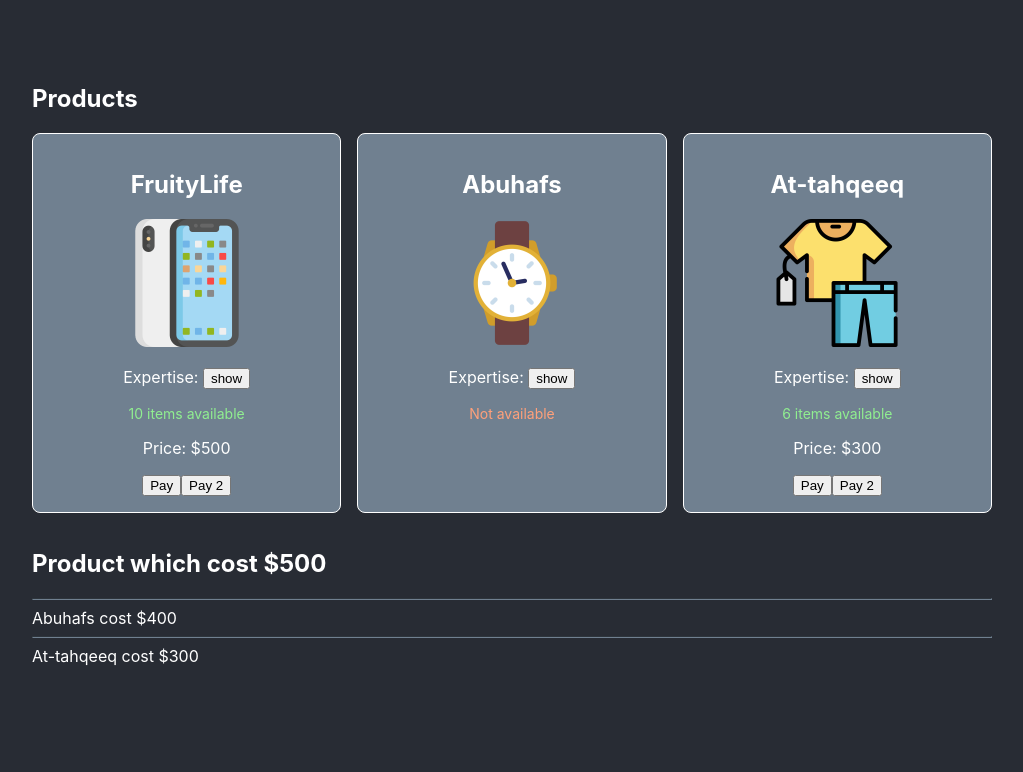
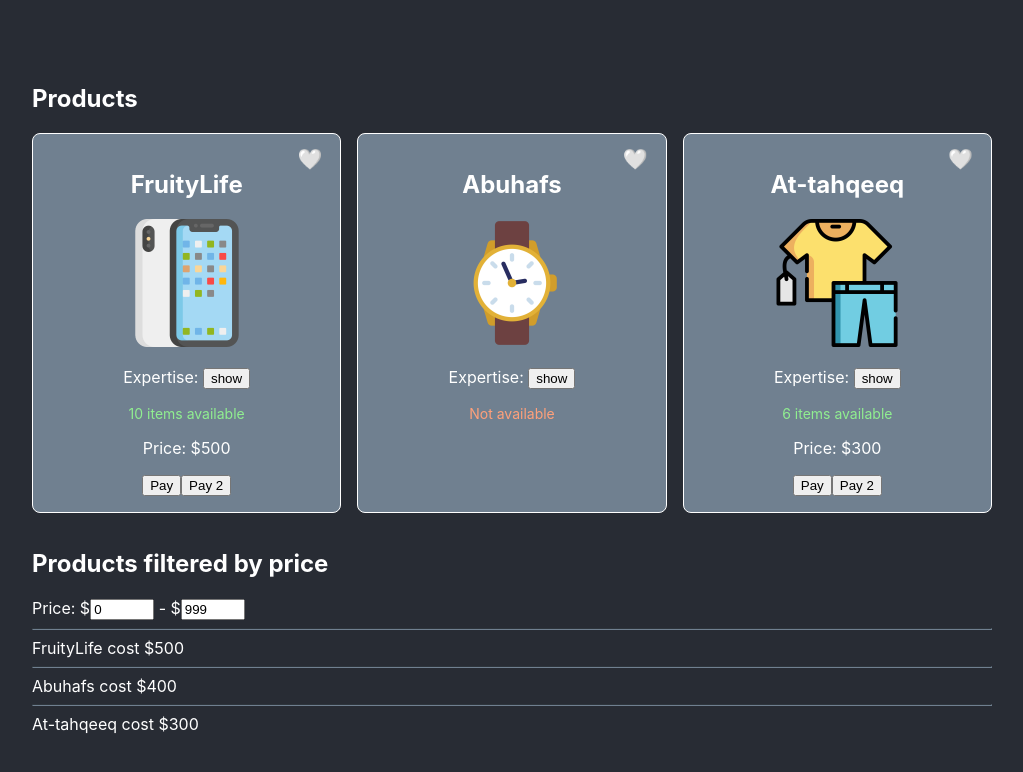
Before and after one commit to Abdulfattah04/first-react, a React (Create React App) app: page / in a window 1280 px wide. Shown: the top 772 px of the page, without its empty margins (128-1151 px from the left). Built offline with nearby package versions, Linux system fonts and the light colour scheme.

Commit message:
Add/Deleting items in Array State

```diff
--- a/src/App.js
+++ b/src/App.js
@@ -1,5 +1,7 @@
+import { useState } from 'react';
 import { Fragment } from 'react/jsx-runtime';
 import style from './App.module.css';
+import { ProductFilter } from './components/ProductFilter';
 import { ProductList } from './components/ProductList';
 import { ProductCard } from './components/ProductCard';
 
@@ -7,6 +9,7 @@ import { ProductCard } from './components/ProductCard';
 function App() {
   const  products = [
   {
+    id: 1,
     imageSrc: 'images/iphone.png',
     title: 'FruityLife',
     specification: [
@@ -19,6 +22,7 @@ function App() {
     price: 500
   },
   {
+    id: 2,
     imageSrc: 'images/wrist-watch.png',
     title: 'Abuhafs',
     specification: [
@@ -31,6 +35,7 @@ function App() {
     price: 400
   },
   {
+    id: 3,
     imageSrc: 'images/clothes.png',
     title: 'At-tahqeeq',
     specification: [
@@ -43,9 +48,37 @@ function App() {
     price: 300
   },
 ];
+const [filters, setFilters] = useState({
+  price: {
+    min: 0,
+    max: 999,
+  },
+  other: "other value"
+});
+const [favorites, setFavorites] = useState([])
 
 function handlePurchase(product) {
   alert(`Hire ${product.title} with $${product.price} per 4hours`);
+}
+
+function handleFilter(key, value) {
+  setFilters((prevFilter) => ({
+    ...prevFilter,
+    price: {
+      ...prevFilter.price,
+      [key]: value,
+    },
+  }));
+}
+
+function handleFavorite(productId) {
+  if (favorites.includes(productId)) {
+    setFavorites((prevFavorite) =>
+      prevFavorite.filter(id => id !== productId)
+    );
+  } else {
+    setFavorites((prevFavorite) => [...prevFavorite, productId]);
+  }
 }
 
   return (
@@ -53,16 +86,19 @@ function handlePurchase(product) {
       <ProductList>
         {products.map((product =>
           <ProductCard
+            key={product.title}
             product={product}
+            isFavorite={favorites.includes(product.id)}
             onPurchase={handlePurchase}
-            key={product.title}
+            onFavorite={handleFavorite}
           />
         ))}
       </ProductList>
 
-      <h2>Product which cost $500</h2>
+      <h2>Products filtered by price</h2>
+      <ProductFilter filters={filters} onFilter={handleFilter}/>
         {products
-         .filter(({ price })=> price < 500)
+         .filter(({ price })=> price >= filters.price.min && price <= filters.price.max)
          .map(({title, price})=> (
          <Fragment key={title}>
            <hr className={style.ListDivider}/>
--- a/src/components/ProductCard.js
+++ b/src/components/ProductCard.js
@@ -1,10 +1,12 @@
 import { useState } from "react";
-import style from "./ProductCard.module.css"
+import styles from "./ProductCard.module.css"
 
 export function ProductCard({
   product,
+  isFavorite,
   background = "slategray",
   onPurchase,
+  onFavorite
 }) {
   const [stockCount, setStockCount] = useState(product.stockCount)
   const [showMore, setShowMore] = useState(false)
@@ -15,16 +17,19 @@ export function ProductCard({
   }
 
   function handleTwoClicks() {
-    setStockCount((prevStockCount)=> prevStockCount - 1)
-    setStockCount((prevStockCount)=> prevStockCount - 1)
+    setStockCount((prevStockCount)=> prevStockCount - 1) // 6 -1
+    setStockCount((prevStockCount)=> prevStockCount - 1) // 5 -1
   }
 
 
   return (
-    <article
-      style={{background}}
-      className={style.Container}
-    >
+    <article style={{background}} className={styles.Container}>
+      <button
+        className={styles.Favorite}
+        onClick={()=> onFavorite(product.id)}
+      >
+        {isFavorite ?  '❤️' : '🤍'}
+      </button>
       <h2>{product.title}</h2>
       <img
         src={product.imageSrc}
@@ -35,7 +40,7 @@ export function ProductCard({
       <p>Expertise: {' '}
         <button onClick={()=> setShowMore(!showMore)}>{showMore ? "hide" : "show"}</button>
       </p>
-      {showMore && <ul className={style.Specification}>
+      {showMore && <ul className={styles.Specification}>
         {product.specification.map((spec, index) => (
           <li key={index}>{spec}</li>
         ))}
@@ -56,13 +61,13 @@ export function ProductCard({
 
 function Status({ stockCount }) {
   const notAvailableTemplate = (
-    <p className={style.NotAvailableStatus}>
+    <p className={styles.NotAvailableStatus}>
       Not available
     </p>
   );
 
   const availableTemplate = (
-    <p className={style.AvailableStatus}>
+    <p className={styles.AvailableStatus}>
       {stockCount} items available
     </p>
   );
--- a/src/components/ProductCard.module.css
+++ b/src/components/ProductCard.module.css
@@ -1,9 +1,25 @@
 .Container {
+  position: relative;
   width: 100%;
   border: 1px solid white;
   border-radius: 8px;
   padding: 16px;
   text-align: center;
+}
+
+.Favorite{
+  position: absolute;
+  top: 12px;
+  right: 12px;
+  border: 0;
+  background: none;
+  font-size: 20px;
+
+  &:hover {
+    top: 10px;
+    right: 10px;
+    font-size: 24px;
+  }
 }
 
 .Specification {
--- /dev/null
+++ b/src/components/ProductFilter.js
@@ -0,0 +1,21 @@
+export function ProductFilter({ filters, onFilter }) {
+  return (
+    <div>
+      Price: $
+      <input
+        defaultValue={filters.price.min}
+        type="number"
+        min={0}
+        max={999}
+        onChange={(event) => onFilter("min",event.target.value)}
+      /> - $
+      <input
+        defaultValue={filters.price.max}
+        type="number"
+        min={0}
+        max={999}
+        onChange={(event) => onFilter("max",event.target.value)}
+      />
+    </div>
+  );
+}
```
